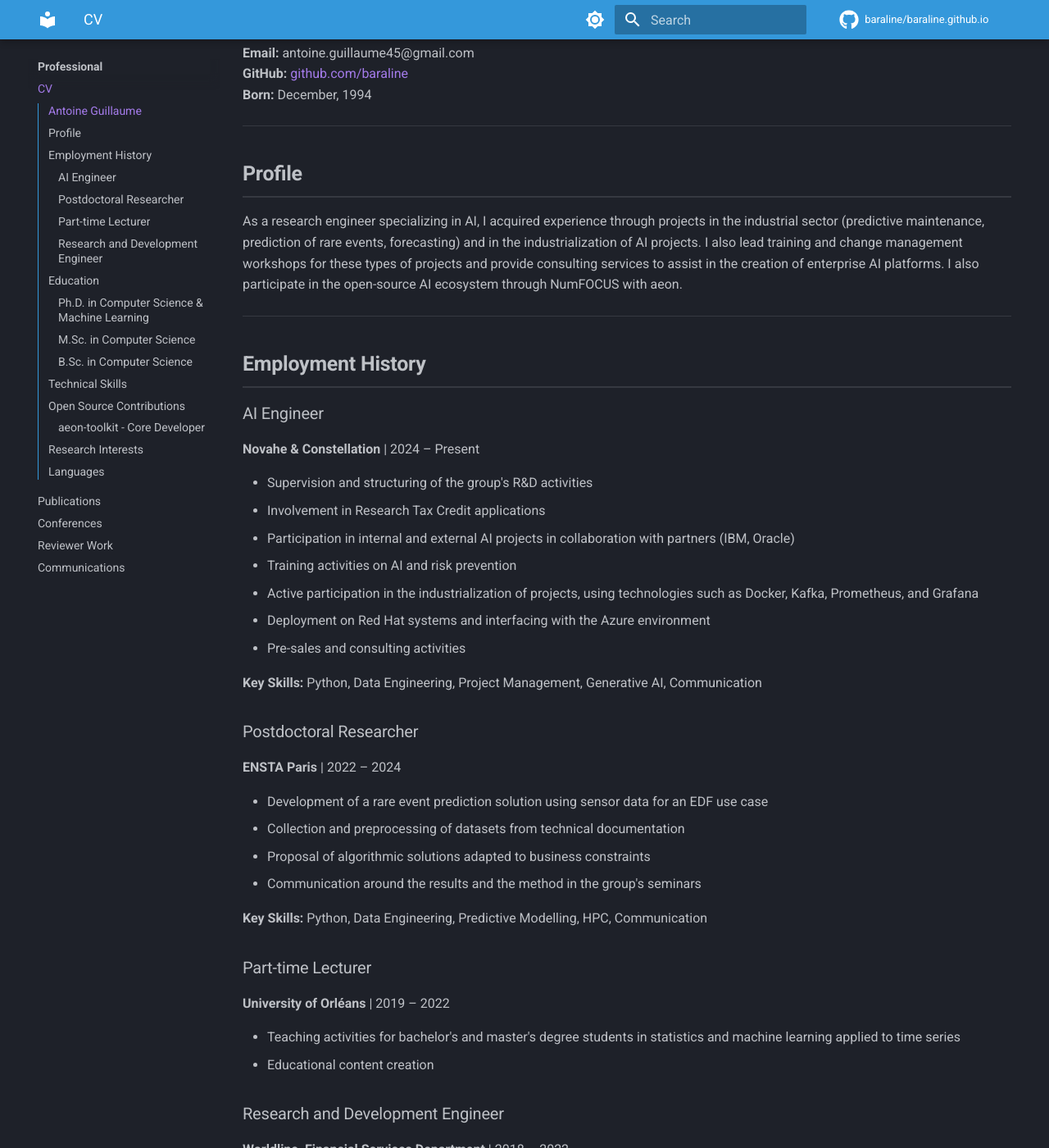
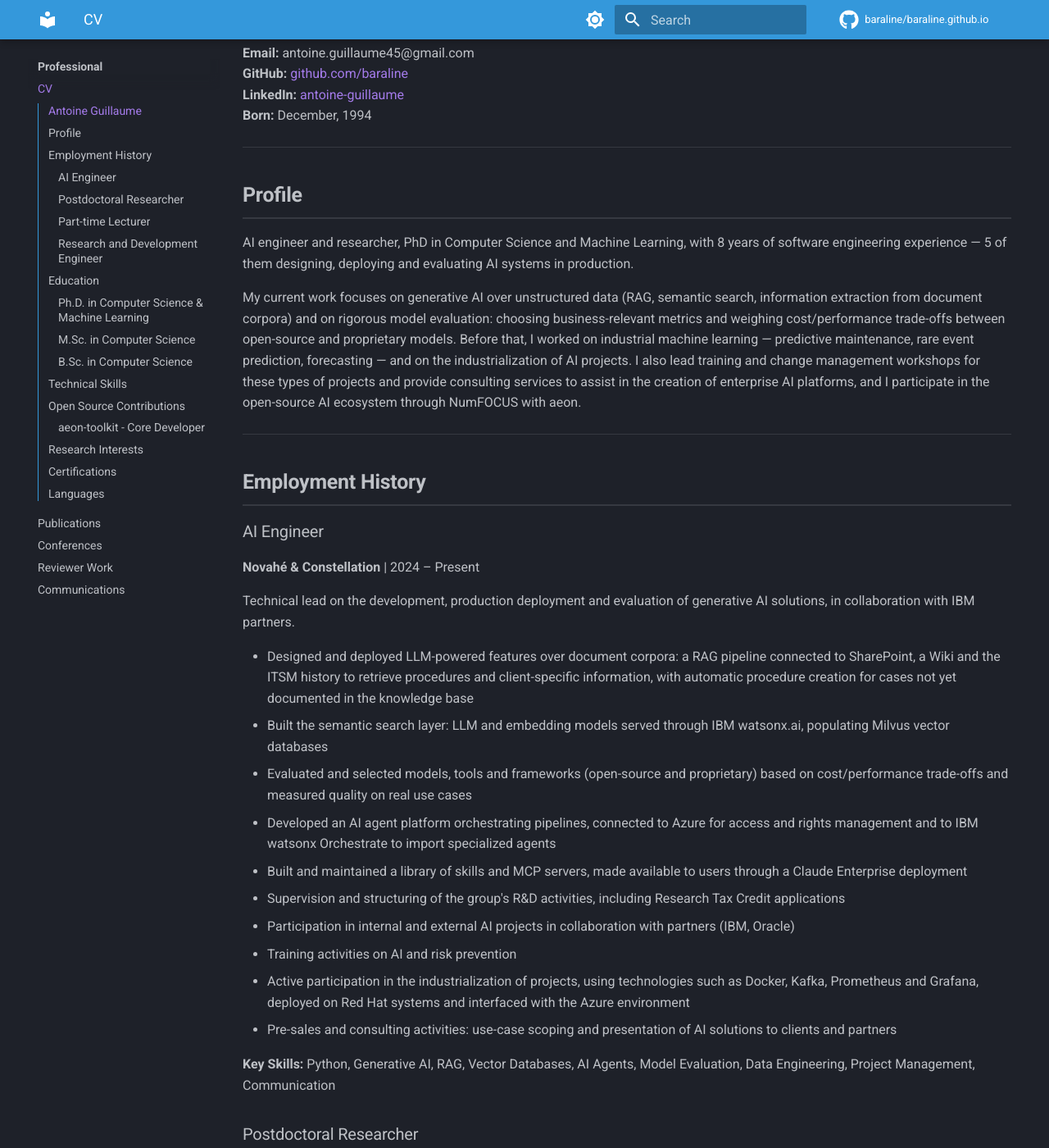
Before and after one commit to baraline/baraline.github.io, an MkDocs documentation site: the page built from docs/professional/cv.md, in a window 1280 px wide and 1400 px high, scrolled down 269 px. Shown: the whole window at 82% size. Built offline with MkDocs 1.6.1 and Material for MkDocs 9.7.7, drawn with Linux system fonts in a browser that asks for light colours; comment, search, counter and statistics services are not loaded; some of the changed text lies outside the part shown.

```diff
--- a/docs/professional/cv.md
+++ b/docs/professional/cv.md
@@ -4,40 +4,49 @@
 
 **Email:** antoine.guillaume45@gmail.com
 **GitHub:** [github.com/baraline](https://github.com/baraline)
+**LinkedIn:** [antoine-guillaume](https://www.linkedin.com/in/antoine-guillaume-69a83a101/)
 **Born:** December, 1994
 
 ---
 
 ## Profile
 
-As a research engineer specializing in AI, I acquired experience through projects in the industrial sector (predictive maintenance, prediction of rare events, forecasting) and in the industrialization of AI projects. I also lead training and change management workshops for these types of projects and provide consulting services to assist in the creation of enterprise AI platforms. I also participate in the open-source AI ecosystem through NumFOCUS with aeon.
+AI engineer and researcher, PhD in Computer Science and Machine Learning, with 8 years of software engineering experience — 5 of them designing, deploying and evaluating AI systems in production.
+
+My current work focuses on generative AI over unstructured data (RAG, semantic search, information extraction from document corpora) and on rigorous model evaluation: choosing business-relevant metrics and weighing cost/performance trade-offs between open-source and proprietary models. Before that, I worked on industrial machine learning — predictive maintenance, rare event prediction, forecasting — and on the industrialization of AI projects. I also lead training and change management workshops for these types of projects and provide consulting services to assist in the creation of enterprise AI platforms, and I participate in the open-source AI ecosystem through NumFOCUS with aeon.
 
 ---
 
 ## Employment History
 
 ### AI Engineer
-**Novahe & Constellation** | 2024 – Present
+**Novahé & Constellation** | 2024 – Present
 
-- Supervision and structuring of the group's R&D activities
-- Involvement in Research Tax Credit applications
+Technical lead on the development, production deployment and evaluation of generative AI solutions, in collaboration with IBM partners.
+
+- Designed and deployed LLM-powered features over document corpora: a RAG pipeline connected to SharePoint, a Wiki and the ITSM history to retrieve procedures and client-specific information, with automatic procedure creation for cases not yet documented in the knowledge base
+- Built the semantic search layer: LLM and embedding models served through IBM watsonx.ai, populating Milvus vector databases
+- Evaluated and selected models, tools and frameworks (open-source and proprietary) based on cost/performance trade-offs and measured quality on real use cases
+- Developed an AI agent platform orchestrating pipelines, connected to Azure for access and rights management and to IBM watsonx Orchestrate to import specialized agents
+- Built and maintained a library of skills and MCP servers, made available to users through a Claude Enterprise deployment
+- Supervision and structuring of the group's R&D activities, including Research Tax Credit applications
 - Participation in internal and external AI projects in collaboration with partners (IBM, Oracle)
 - Training activities on AI and risk prevention
-- Active participation in the industrialization of projects, using technologies such as Docker, Kafka, Prometheus, and Grafana
-- Deployment on Red Hat systems and interfacing with the Azure environment
-- Pre-sales and consulting activities
+- Active participation in the industrialization of projects, using technologies such as Docker, Kafka, Prometheus and Grafana, deployed on Red Hat systems and interfaced with the Azure environment
+- Pre-sales and consulting activities: use-case scoping and presentation of AI solutions to clients and partners
 
-**Key Skills:** Python, Data Engineering, Project Management, Generative AI, Communication
+**Key Skills:** Python, Generative AI, RAG, Vector Databases, AI Agents, Model Evaluation, Data Engineering, Project Management, Communication
 
 ### Postdoctoral Researcher
 **ENSTA Paris** | 2022 – 2024
 
-- Development of a rare event prediction solution using sensor data for an EDF use case
-- Collection and preprocessing of datasets from technical documentation
-- Proposal of algorithmic solutions adapted to business constraints
-- Communication around the results and the method in the group's seminars
+- Development of rare event and anomaly detection models from sensor and operational data for an EDF use case (Python + Numba, ETL, Docker)
+- Extensive work on evaluation frameworks: selecting metrics that reflect the real business value of predictions rather than statistical performance alone
+- Collection and preprocessing of datasets from technical documentation, with feature engineering steps turning heterogeneous, high-volume sources into usable datasets
+- Proposal of algorithmic solutions adapted to business constraints, aligned with EDF domain experts
+- Communication around the results and the method in the group's seminars and stakeholder meetings
 
-**Key Skills:** Python, Data Engineering, Predictive Modelling, HPC, Communication
+**Key Skills:** Python, Numba, Data Engineering, Predictive Modelling, Model Evaluation, HPC, Communication
 
 ### Part-time Lecturer
 **University of Orléans** | 2019 – 2022
@@ -48,10 +57,12 @@ As a research engineer specializing in AI, I acquired experience through project
 ### Research and Development Engineer
 **Worldline, Financial Services Department** | 2018 – 2022
 
-- Project management and development of predictive maintenance solutions including research results
+- Project management and development of predictive maintenance and anomaly detection solutions for fleets of automated teller machines, integrating research results into deployed applications
 - Development of new predictive models and data pipelines
+- Development of a REST API and backend components to integrate the models into an existing application and into reporting tools
+- Built and maintained data pipelines and dashboards in Java, SQL and Splunk for operational monitoring and data quality
 
-**Key Skills:** Java, SQL, Predictive Modelling, API, Project Management, Dashboards
+**Key Skills:** Java, SQL, Splunk, Predictive Modelling, API, Project Management, Dashboards
 
 ---
 
@@ -90,15 +101,21 @@ As a research engineer specializing in AI, I acquired experience through project
 
 ## Technical Skills
 
-**Programming Languages:** Python, Java, C++, SQL, Perl
+**Programming Languages:** Python, Java, C++, SQL, Bash, Perl
 
-**Machine Learning & Data Science:** Time Series Analysis, Predictive Modelling, Anomaly Detection, Survival Analysis
+**Generative AI & LLMs:** RAG architectures, vector databases (Milvus), semantic search, LLMs and embeddings, AI agents (Langchain, Langgraph, Langflow/n8n), MCP servers, information extraction from heterogeneous documents
 
-**Data Engineering:** Kafka, Data Pipelines, HPC
+**Model Evaluation & Reliability:** evaluation frameworks, selection of business-relevant metrics, cost/performance trade-offs between open-source and proprietary models, testing and validation, reproducibility, data quality
 
-**DevOps & Infrastructure:** Docker, Kubernetes, Prometheus, Grafana, Red Hat, Azure, CI/CD
+**Machine Learning & Data Science:** NLP, deep learning, feature engineering, time series analysis, predictive modelling, anomaly detection, rare event prediction, survival analysis
 
-**Tools & Frameworks:** Git, API Development, Dashboards
+**Data Engineering:** Kafka, ETL and data pipelines, PostgreSQL / SQL Server, training and inference pipelines, HPC, Numba
+
+**DevOps & Infrastructure:** Docker, Kubernetes, Prometheus, Grafana, Red Hat, Azure, IBM Cloud / watsonx, CI/CD
+
+**Tools & Frameworks:** Git, API development, dashboards, code quality, TDD and automated testing
+
+**Leadership & Communication:** technical mentoring, AI roadmap and use-case scoping, workshops and training, communication to non-technical audiences, cross-functional collaboration, consulting and pre-sales
 
 ---
 
@@ -118,10 +135,18 @@ As a research engineer specializing in AI, I acquired experience through project
 ## Research Interests
 
 - Time Series Analysis and Classification
+- Generative AI over Unstructured Data (RAG, Semantic Search, Information Extraction)
+- Evaluation of AI Systems
 - Predictive Maintenance
 - Rare Event Prediction
 - Machine Learning for Industrial Applications
 - Anomaly Detection
+
+---
+
+## Certifications
+
+- **IBM Cloud** — sales and technical level (watsonx.ai, watsonx.data, watsonx Orchestrate)
 
 ---
 
```
Also changed, not shown: other parts of docs/professional/cv.md (+1 -1 lines), docs/blog/index.md (+11 -1 lines), docs/professional/index.md (+4 -2 lines).
